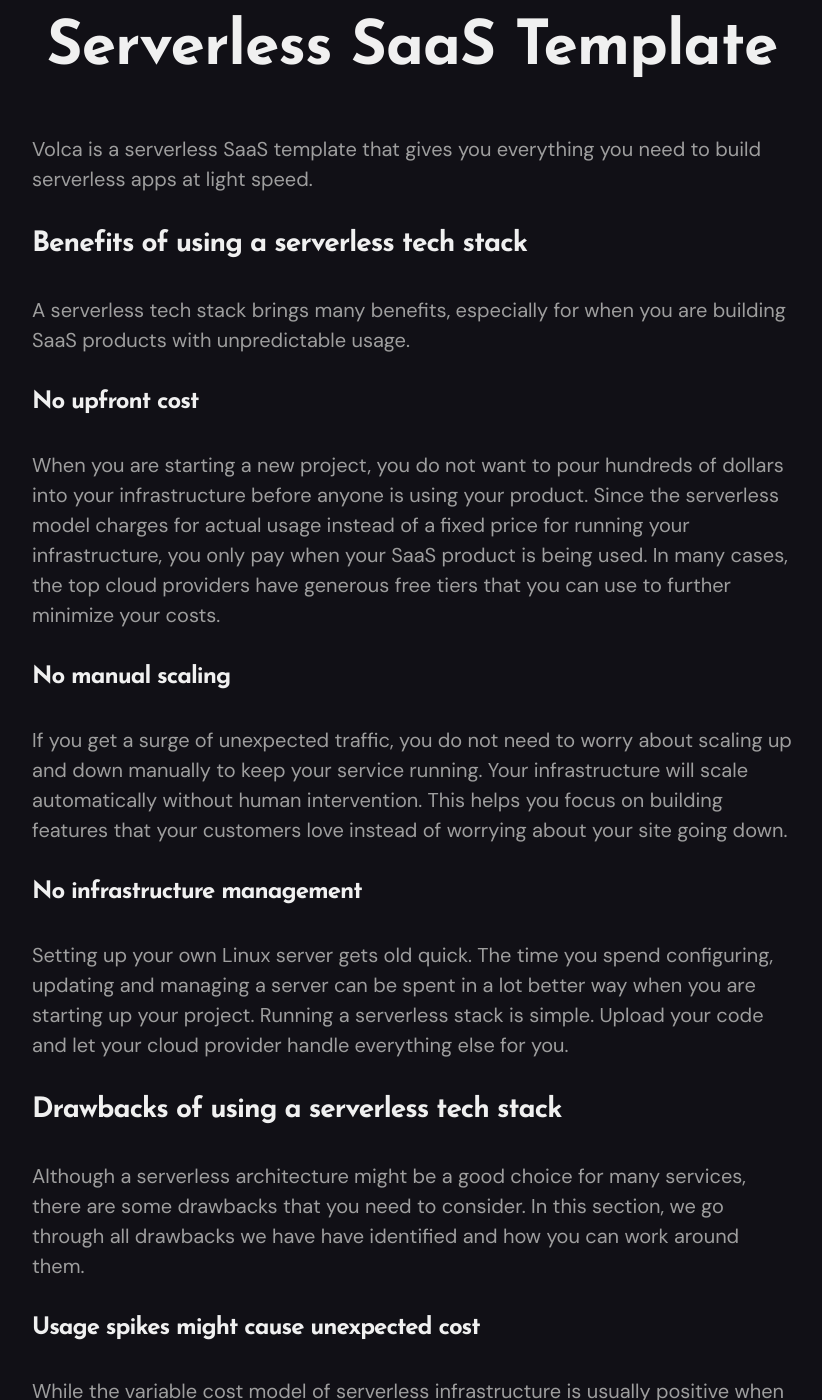
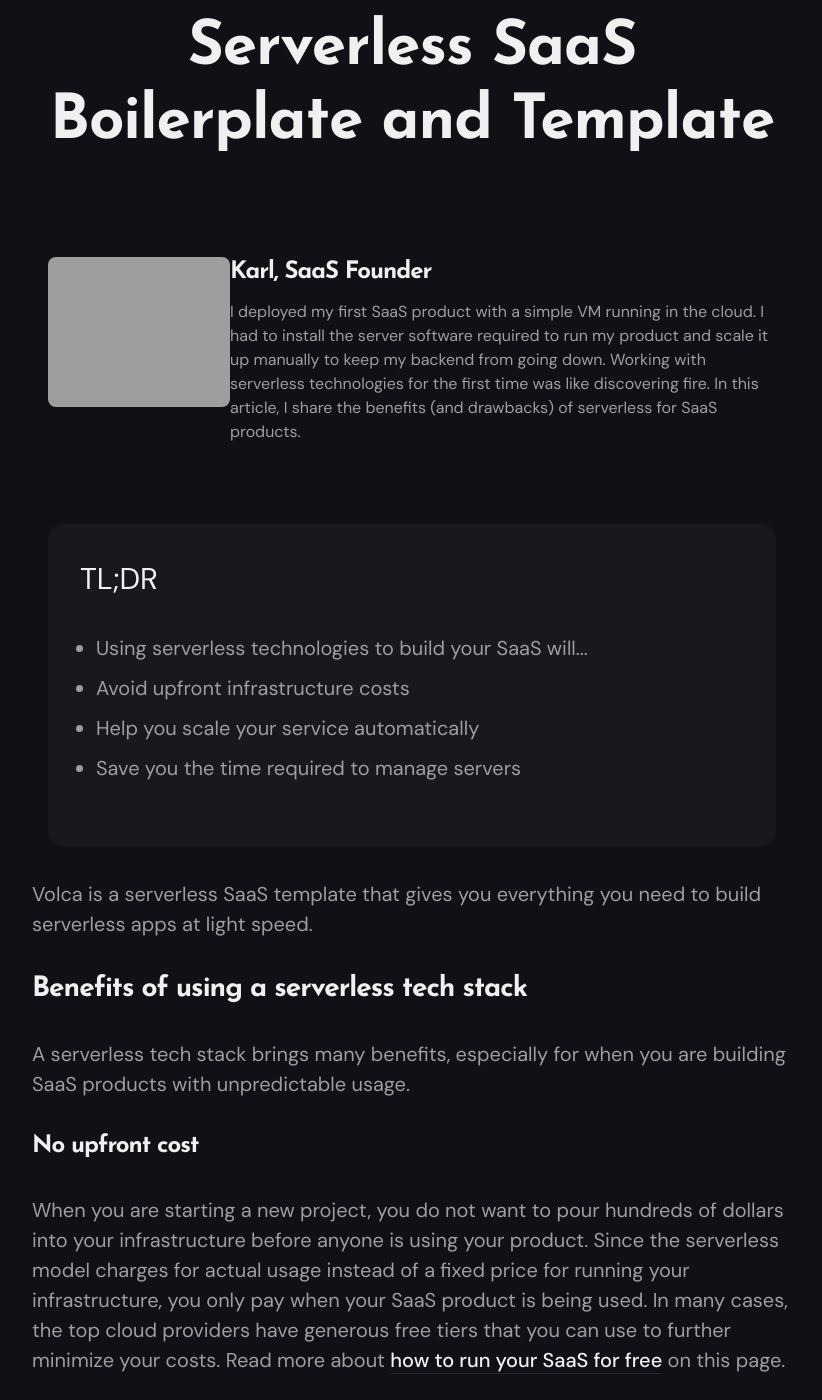
Before and after one commit to volca-io/volca-io.github.io, a Jekyll site: the page built from _pages/serverless.md, in a window 1280 px wide and 1400 px high, scrolled down 315 px. Shown: the whole window, without its empty margins (228-1050 px from the left). Built offline with Jekyll 4.4.1, drawn with Linux system fonts in a browser that asks for light colours; nearby versions of some CDN libraries.

Commit message:
Update serverless.md

```diff
--- a/_pages/serverless.md
+++ b/_pages/serverless.md
@@ -1,9 +1,20 @@
 ---
 layout: page
-title: Serverless SaaS Template
+title: Serverless SaaS Boilerplate and Template
 description: Serverless technologies are essential for a new SaaS product to be able to launch with minimal cost and being able to scale up when attracting more users.
 permalink: /serverless/
+tldrs:
+  [
+    "Using serverless technologies to build your SaaS will...",
+    "Avoid upfront infrastructure costs",
+    "Help you scale your service automatically",
+    "Save you the time required to manage servers",
+  ]
 ---
+
+{% include testimonial.html title='Karl, SaaS Founder' image='https://volca.io/images/karl.jpg' content='I deployed my first SaaS product with a simple VM running in the cloud. I had to install the server software required to run my product and scale it up manually to keep my backend from going down. Working with serverless technologies for the first time was like discovering fire. In this article, I share the benefits (and drawbacks) of serverless for SaaS products.' %}
+
+{% include tldr.html %}
 
 Volca is a serverless SaaS template that gives you everything you need to build serverless apps at light speed.
 
@@ -13,7 +24,7 @@
 
 ### No upfront cost
 
-When you are starting a new project, you do not want to pour hundreds of dollars into your infrastructure before anyone is using your product. Since the serverless model charges for actual usage instead of a fixed price for running your infrastructure, you only pay when your SaaS product is being used. In many cases, the top cloud providers have generous free tiers that you can use to further minimize your costs.
+When you are starting a new project, you do not want to pour hundreds of dollars into your infrastructure before anyone is using your product. Since the serverless model charges for actual usage instead of a fixed price for running your infrastructure, you only pay when your SaaS product is being used. In many cases, the top cloud providers have generous free tiers that you can use to further minimize your costs. Read more about [how to run your SaaS for free](/deploy-your-saas-for-free/) on this page.
 
 ### No manual scaling
 
```
